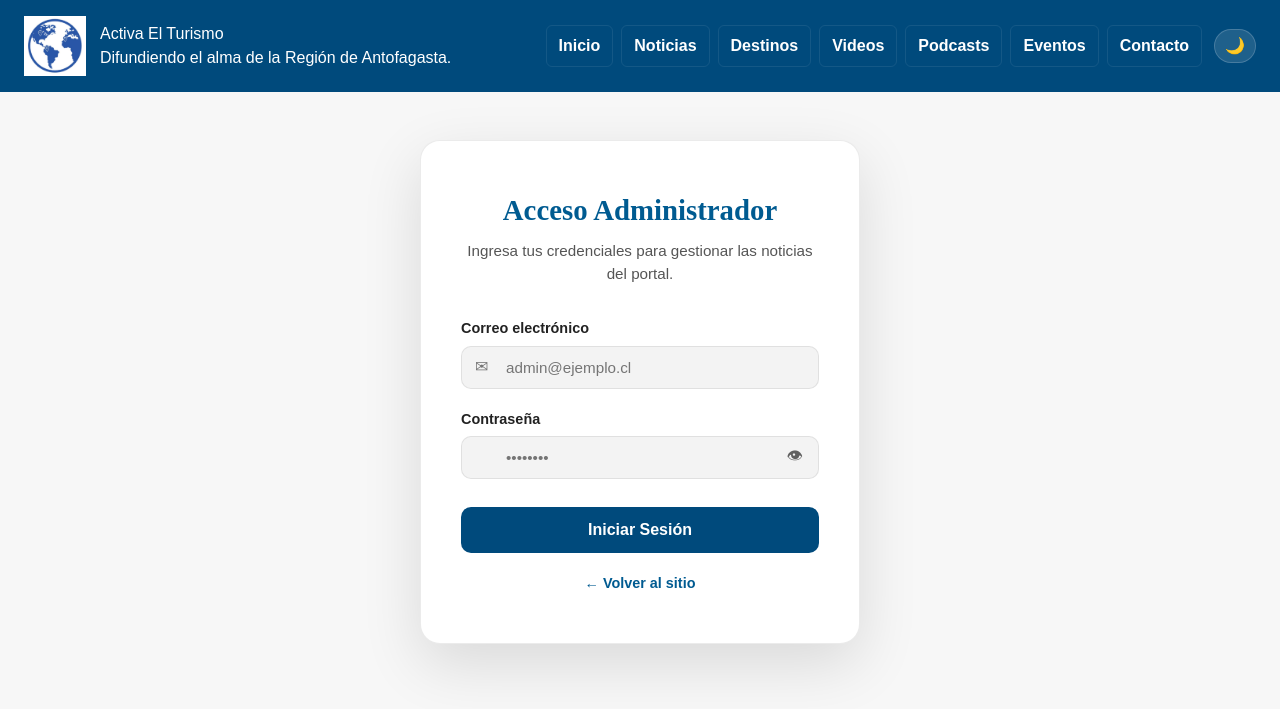
After one commit to PVidela017/Activa-El-Turismo, a PHP site: page /login.php in a window 1280 px wide. The commit adds this page. Shown: the top 709 px of the page. Run offline with PHP 8.4, Linux system fonts and the light colour scheme.

Commit message:
Creacion del login

```diff
--- a/css/styles.css
+++ b/css/styles.css
@@ -1216,3 +1216,209 @@ body {
         font-size: 1.1rem;
     }
 }
+
+
+/* ========================================
+   LOGIN PAGE
+   ======================================== */
+
+.login-section {
+    min-height: calc(100vh - 200px);
+    display: flex;
+    align-items: center;
+    justify-content: center;
+    padding: 40px 20px;
+}
+
+.login-card {
+    background: var(--surface);
+    border: 1px solid var(--border-color);
+    border-radius: 20px;
+    box-shadow: 0 20px 60px var(--shadow);
+    padding: 48px 40px;
+    width: 100%;
+    max-width: 440px;
+    animation: fadeIn 0.4s ease-out;
+}
+
+.login-card-header {
+    text-align: center;
+    margin-bottom: 32px;
+}
+
+.login-icon {
+    font-size: 3rem;
+    margin-bottom: 12px;
+    display: block;
+}
+
+.login-title {
+    font-family: 'Playfair Display', serif;
+    font-size: 1.8rem;
+    font-weight: 800;
+    color: var(--heading-color);
+    margin-bottom: 8px;
+}
+
+.login-subtitle {
+    font-size: 0.95rem;
+    color: var(--text-muted);
+    line-height: 1.5;
+}
+
+.login-error {
+    display: flex;
+    align-items: center;
+    gap: 8px;
+    background: rgba(220, 53, 69, 0.1);
+    border: 1px solid rgba(220, 53, 69, 0.3);
+    border-radius: 10px;
+    padding: 12px 16px;
+    margin-bottom: 24px;
+    font-size: 0.9rem;
+    color: #dc3545;
+    animation: fadeIn 0.3s ease-out;
+}
+
+.login-error-icon {
+    flex-shrink: 0;
+}
+
+.login-form {
+    display: flex;
+    flex-direction: column;
+    gap: 20px;
+}
+
+.login-field {
+    display: flex;
+    flex-direction: column;
+    gap: 6px;
+    cursor: default;
+}
+
+.login-label {
+    font-size: 0.9rem;
+    font-weight: 600;
+    color: var(--text-main);
+}
+
+.login-input-wrap {
+    position: relative;
+    display: flex;
+    align-items: center;
+}
+
+.login-input-icon {
+    position: absolute;
+    left: 14px;
+    font-size: 1rem;
+    pointer-events: none;
+    z-index: 1;
+    opacity: 0.6;
+}
+
+.login-input {
+    width: 100%;
+    padding: 12px 44px;
+    background: var(--surface-muted);
+    border: 1.5px solid var(--border-color);
+    border-radius: 10px;
+    font-family: 'Poppins', sans-serif;
+    font-size: 0.95rem;
+    color: var(--text-main);
+    transition: border-color 200ms ease, box-shadow 200ms ease;
+    outline: none;
+}
+
+.login-input:focus {
+    border-color: var(--header-bg);
+    box-shadow: 0 0 0 3px rgba(0, 74, 124, 0.15);
+}
+
+.login-toggle-pw {
+    position: absolute;
+    right: 12px;
+    background: none;
+    border: none;
+    cursor: pointer;
+    font-size: 1rem;
+    opacity: 0.6;
+    padding: 4px;
+    transition: opacity 150ms ease;
+}
+
+.login-toggle-pw:hover {
+    opacity: 1;
+}
+
+.login-submit-btn {
+    margin-top: 8px;
+    padding: 14px;
+    background: var(--header-bg);
+    color: white;
+    border: none;
+    border-radius: 10px;
+    font-family: 'Poppins', sans-serif;
+    font-size: 1rem;
+    font-weight: 600;
+    cursor: pointer;
+    transition: background 200ms ease, transform 150ms ease;
+}
+
+.login-submit-btn:hover {
+    background: #003a5c;
+    transform: translateY(-2px);
+}
+
+.login-submit-btn:active {
+    transform: translateY(0);
+}
+
+.login-back-link {
+    text-align: center;
+    margin-top: 20px;
+    font-size: 0.9rem;
+}
+
+.login-back-link a {
+    color: var(--heading-color);
+    text-decoration: none;
+    font-weight: 600;
+    transition: opacity 150ms;
+}
+
+.login-back-link a:hover {
+    opacity: 0.7;
+}
+
+/* Admin badge y botón de logout en la navegación */
+.nav-admin-badge {
+    color: var(--accent);
+    font-size: 0.85rem;
+    font-weight: 600;
+    padding: 6px 10px;
+    border-radius: 6px;
+    background: rgba(255, 215, 0, 0.15);
+    white-space: nowrap;
+}
+
+.nav-logout-btn {
+    background: rgba(220, 53, 69, 0.2) !important;
+    color: #ff6b7a !important;
+    border-radius: 6px;
+    transition: background 200ms ease !important;
+}
+
+.nav-logout-btn:hover {
+    background: rgba(220, 53, 69, 0.4) !important;
+}
+
+@media (max-width: 768px) {
+    .login-card {
+        padding: 32px 24px;
+    }
+    .login-title {
+        font-size: 1.5rem;
+    }
+}
--- a/editar_noticia.php
+++ b/editar_noticia.php
@@ -1,4 +1,9 @@
 <?php
+session_start();
+if (!isset($_SESSION['admin_logged_in']) || $_SESSION['admin_logged_in'] !== true) {
+    echo json_encode(['success' => false, 'message' => 'No autorizado. Por favor inicia sesión.']);
+    exit;
+}
 header('Content-Type: application/json');
 require 'conexion.php';
 
--- a/eliminar_noticia.php
+++ b/eliminar_noticia.php
@@ -1,4 +1,9 @@
 <?php
+session_start();
+if (!isset($_SESSION['admin_logged_in']) || $_SESSION['admin_logged_in'] !== true) {
+    echo json_encode(['success' => false, 'message' => 'No autorizado. Por favor inicia sesión.']);
+    exit;
+}
 header('Content-Type: application/json');
 require 'conexion.php';
 
--- a/guardar_noticia.php
+++ b/guardar_noticia.php
@@ -1,4 +1,9 @@
 <?php
+session_start();
+if (!isset($_SESSION['admin_logged_in']) || $_SESSION['admin_logged_in'] !== true) {
+    echo json_encode(['success' => false, 'message' => 'No autorizado. Por favor inicia sesión.']);
+    exit;
+}
 header('Content-Type: application/json');
 require 'conexion.php';
 
--- /dev/null
+++ b/login.php
@@ -0,0 +1,153 @@
+<?php
+session_start();
+
+// Si ya está logueado, redirigir al panel
+if (isset($_SESSION['admin_logged_in']) && $_SESSION['admin_logged_in'] === true) {
+    header('Location: panel.php');
+    exit;
+}
+
+$error = '';
+
+if ($_SERVER['REQUEST_METHOD'] === 'POST') {
+    require 'conexion.php';
+
+    $correo   = trim($_POST['correo']   ?? '');
+    $password = trim($_POST['password'] ?? '');
+
+    if (empty($correo) || empty($password)) {
+        $error = 'Por favor, completa todos los campos.';
+    } else {
+        $stmt = $conexion->prepare(
+            "SELECT id_usu, nombre_usu, password_usu FROM usuarios WHERE correo_usu = ? AND rol_usu = 'admin' LIMIT 1"
+        );
+        $stmt->bind_param("s", $correo);
+        $stmt->execute();
+        $result = $stmt->get_result();
+
+        if ($result->num_rows > 0) {
+            $user = $result->fetch_assoc();
+            // Soporta contraseña en texto plano Y hasheada con password_hash()
+            $passwordValida = ($user['password_usu'] === $password)
+                           || password_verify($password, $user['password_usu']);
+
+            if ($passwordValida) {
+                $_SESSION['admin_logged_in'] = true;
+                $_SESSION['admin_nombre']    = $user['nombre_usu'];
+                $_SESSION['admin_id']        = $user['id_usu'];
+                header('Location: panel.php');
+                exit;
+            } else {
+                $error = 'Contraseña incorrecta.';
+            }
+        } else {
+            $error = 'Correo no encontrado o sin permisos de administrador.';
+        }
+        $stmt->close();
+        $conexion->close();
+    }
+}
+?>
+<!DOCTYPE html>
+<html lang="es">
+<head>
+    <meta charset="UTF-8">
+    <meta name="viewport" content="width=device-width, initial-scale=1.0">
+    <title>Activa El Turismo | Acceso Administrador</title>
+    <link rel="stylesheet" href="css/styles.css">
+</head>
+<body>
+    <header class="site-header">
+        <div class="header-inner">
+            <div class="logo-container">
+                <a href="index.html" class="logo-link">
+                    <img src="img/Logo ActivaelTurismo.png" alt="Activa el Turismo logo" class="site-logo">
+                </a>
+                <a href="index.html" class="logo-link site-title-link">Activa El Turismo <br> Difundiendo el alma de la Región de Antofagasta.</a>
+            </div>
+            <nav class="site-nav" aria-label="Main navigation">
+                <a href="index.html" class="nav-link">Inicio</a>
+                <a href="noticias.html" class="nav-link">Noticias</a>
+                <a href="#" class="nav-link">Destinos</a>
+                <a href="videos.html" class="nav-link">Videos</a>
+                <a href="podcasts.html" class="nav-link">Podcasts</a>
+                <a href="#" class="nav-link">Eventos</a>
+                <a href="#site-footer" class="nav-link">Contacto</a>
+                <button class="theme-toggle" id="theme-toggle" type="button" aria-label="Cambiar a modo oscuro">🌙</button>
+            </nav>
+        </div>
+    </header>
+
+    <main>
+        <section class="login-section">
+            <div class="login-card">
+                <div class="login-card-header">
+                    <h1 class="login-title">Acceso Administrador</h1>
+                    <p class="login-subtitle">Ingresa tus credenciales para gestionar las noticias del portal.</p>
+                </div>
+
+                <?php if (!empty($error)): ?>
+                    <div class="login-error" id="login-error-msg">
+                        <span><?= htmlspecialchars($error) ?></span>
+                    </div>
+                <?php endif; ?>
+
+                <form class="login-form" method="POST" action="login.php" id="login-form">
+                    <label class="login-field">
+                        <span class="login-label">Correo electrónico</span>
+                        <div class="login-input-wrap">
+                            <span class="login-input-icon">✉</span>
+                            <input
+                                type="email"
+                                name="correo"
+                                id="login-correo"
+                                class="login-input"
+                                placeholder="admin@ejemplo.cl"
+                                value="<?= htmlspecialchars($_POST['correo'] ?? '') ?>"
+                                required
+                                autocomplete="email"
+                            >
+                        </div>
+                    </label>
+
+                    <label class="login-field">
+                        <span class="login-label">Contraseña</span>
+                        <div class="login-input-wrap">
+                            <input
+                                type="password"
+                                name="password"
+                                id="login-password"
+                                class="login-input"
+                                placeholder="••••••••"
+                                required
+                                autocomplete="current-password"
+                            >
+                            <button type="button" class="login-toggle-pw" id="toggle-pw" aria-label="Mostrar contraseña">👁</button>
+                        </div>
+                    </label>
+
+                    <button type="submit" class="login-submit-btn" id="login-submit">
+                        Iniciar Sesión
+                    </button>
+                </form>
+
+                <p class="login-back-link"><a href="index.html">← Volver al sitio</a></p>
+            </div>
+        </section>
+    </main>
+
+    <script src="js/main.js"></script>
+    <script>
+        // Toggle mostrar/ocultar contraseña
+        const togglePw  = document.getElementById('toggle-pw');
+        const pwInput   = document.getElementById('login-password');
+        if (togglePw && pwInput) {
+            togglePw.addEventListener('click', () => {
+                const isText = pwInput.type === 'text';
+                pwInput.type = isText ? 'password' : 'text';
+                togglePw.textContent = isText ? '👁' ;
+            });
+        }
+    </script>
+</body>
+</html>
--- /dev/null
+++ b/logout.php
@@ -0,0 +1,6 @@
+<?php
+session_start();
+session_destroy();
+header('Location: login.php');
+exit;
+?>
--- a/noticias.html
+++ b/noticias.html
@@ -24,7 +24,7 @@
                 <a href="podcasts.html" class="nav-link">Podcasts</a>
                 <a href="#" class="nav-link">Eventos</a>
                 <a href="#site-footer" class="nav-link">Contacto</a>
-                <a href="panel.html" class="nav-link">Panel de Noticias</a>
+                <a href="panel.php" class="nav-link">Panel de Noticias</a>
                 <button class="theme-toggle" id="theme-toggle" type="button" aria-label="Cambiar a modo oscuro">🌙</button>
             </nav>
         </div>
@@ -36,7 +36,7 @@
         </section>
         <section class="news-section">
             <div class="news-inner">
-                <a href="panel.html" class="news-btn">Panel de Noticias</a>
+                <a href="panel.php" class="news-btn">Panel de Noticias</a>
                 <h2 class="news-title">Noticias destacadas</h2>
                 <p class="news-description">Explora en detalle las noticias y crónicas que dan vida al turismo de la región.</p>
                 <div class="news-cards" id="news-cards">
```
Also changed, not shown: gestor_noticias.php (added, +176 -0 lines), panel.php (added, +143 -0 lines), verificar_sesion.php (added, +8 -0 lines).
